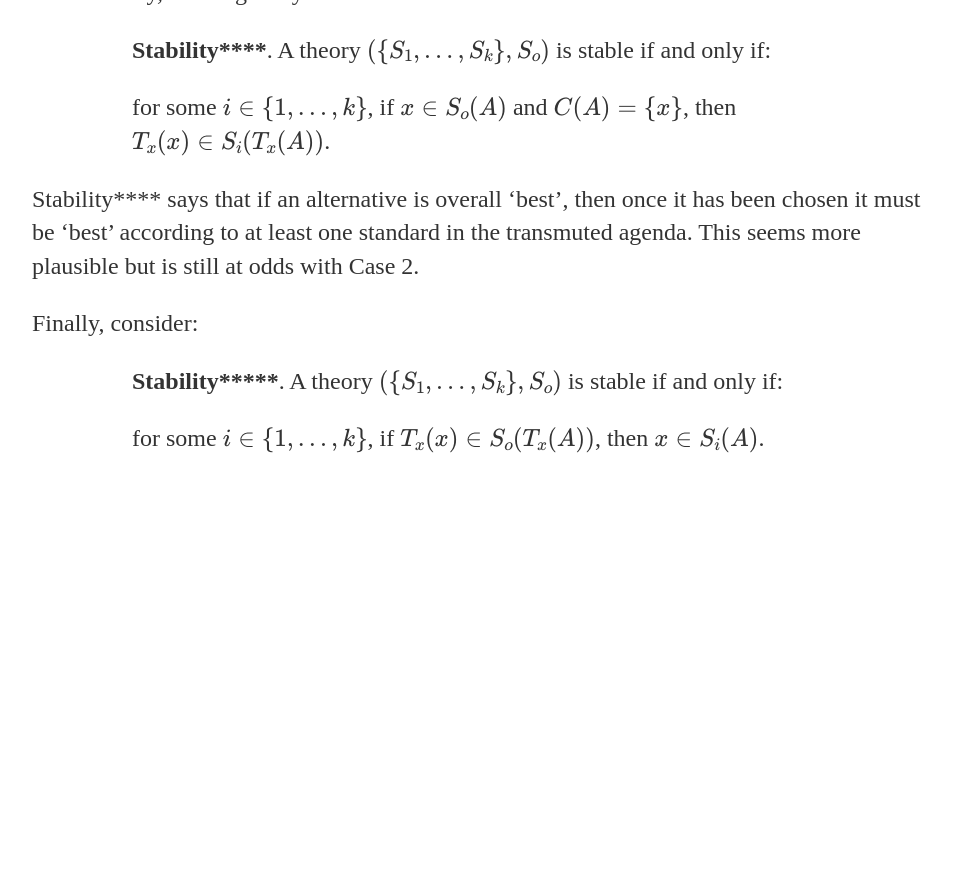
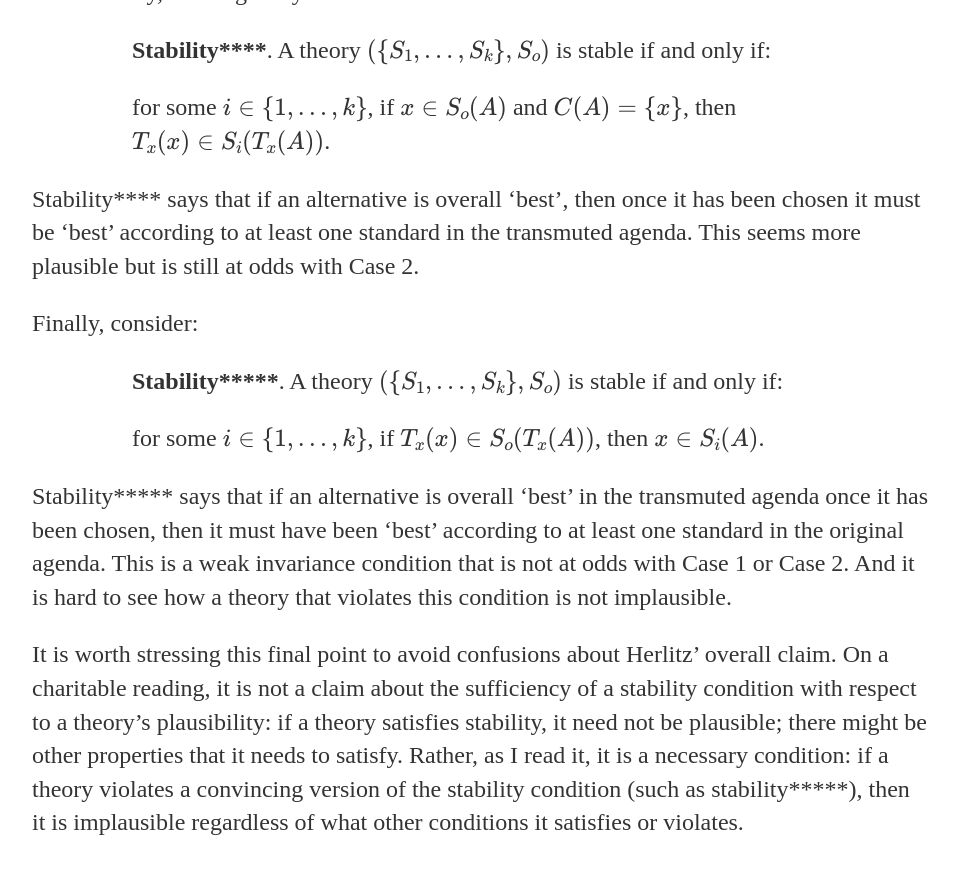
Before and after one commit to uzunovam/uzunovam, a Jekyll site: the page built from _posts/2020-04-28-anders-herlitz-on-unstable-choices.md, in a window 1280 px wide and 900 px high, scrolled down 10038 px. Shown: the top 874 px of the window, without its empty margins (160-1119 px from the left). Built offline with Jekyll 4.4.1, drawn with Linux system fonts in a browser that asks for light colours; before the commit the page ends 10554 px from its top, so only the background shows below that.

Commit message:
Update 2020-04-28-anders-herlitz-on-unstable-choices.md

```diff
--- a/_posts/2020-04-28-anders-herlitz-on-unstable-choices.md
+++ b/_posts/2020-04-28-anders-herlitz-on-unstable-choices.md
@@ -167,3 +167,7 @@ that the act of choosing a maximal alternative alone can revert whether this cho
 <p style="padding-left:100px;"><strong>Stability*****</strong>. A theory \((\{S_{1}, \dots, S_{k}\}, S_{o})\) is stable if and only if:</p>
 
 <p style="padding-left:100px;">for some \(i \in \{1, \dots, k\}\), if \(T_{x}(x) \in S_{o}(T_{x}(A))\), then \(x \in S_{i}(A)\).</p>
+
+<p>Stability***** says that if an alternative is overall ‘best’ in the transmuted agenda once it has been chosen, then it must have been ‘best’ according to at least one standard in the original agenda. This is a weak invariance condition that is not at odds with Case 1 or Case 2. And it is hard to see how a theory that violates this condition is not implausible.</p>
+
+<p>It is worth stressing this final point to avoid confusions about Herlitz’ overall claim. On a charitable reading, it is not a claim about the sufficiency of a stability condition with respect to a theory’s plausibility: if a theory satisfies stability, it need not be plausible; there might be other properties that it needs to satisfy. Rather, as I read it, it is a necessary condition: if a theory violates a convincing version of the stability condition (such as stability*****), then it is implausible regardless of what other conditions it satisfies or violates.</p>
```
